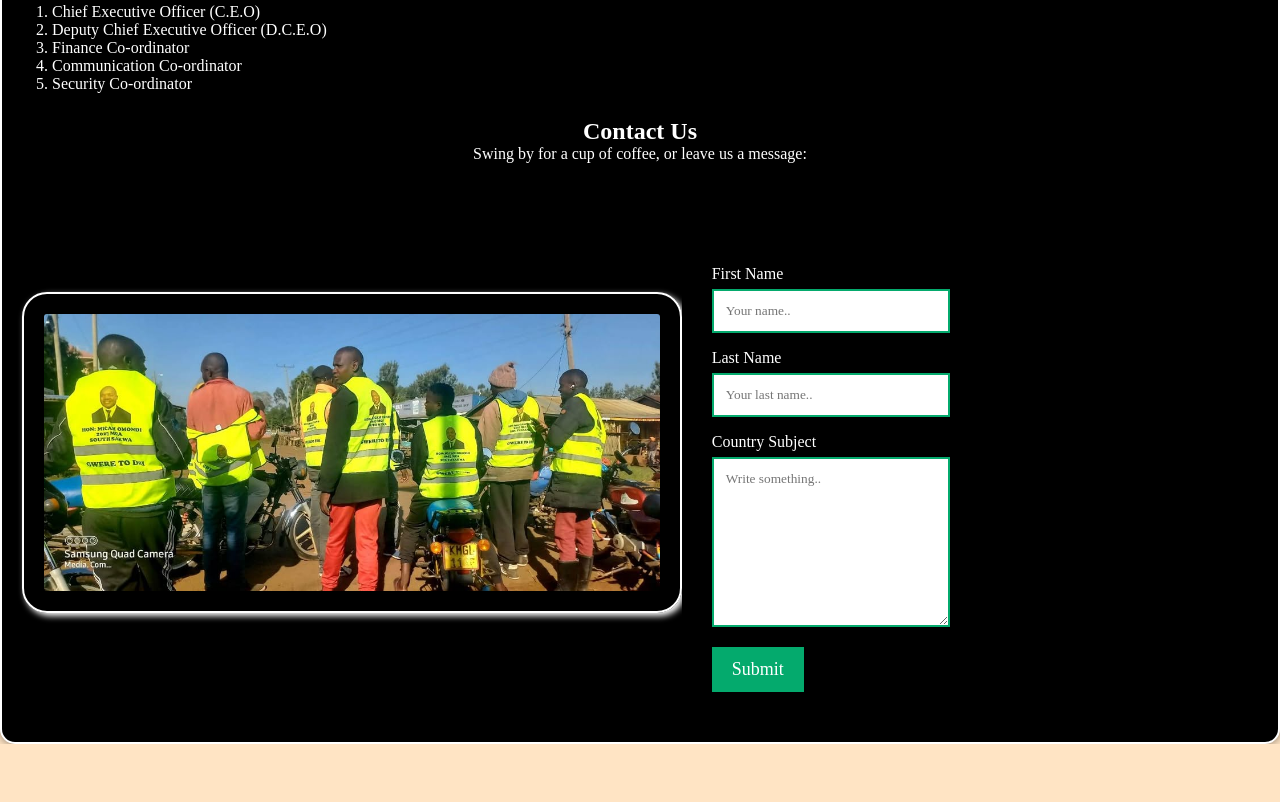
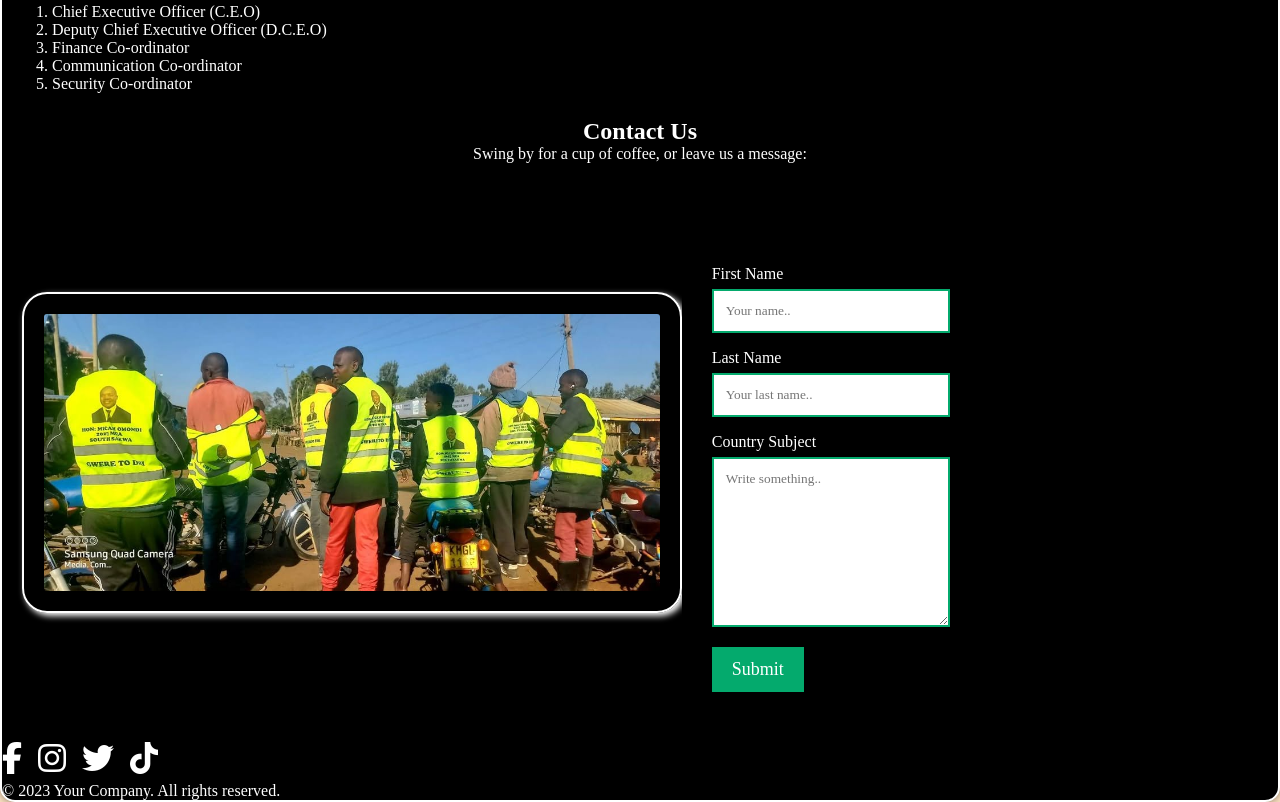
Before and after one commit to Norman-Berlin/micah, a website: page public/micah.html in a window 1280 px wide. Shown: the part 1394-2196 px from the top of the page. Before the commit the page ends 2138 px from the top, so only its background shows below. Drawn offline with nearby package versions, Linux system fonts and the light colour scheme.

Commit message:
Update micah.html

```diff
--- a/public/micah.html
+++ b/public/micah.html
@@ -42,14 +42,18 @@
         <div class="client_info">
             <h1>HON. MICAH OMONDI OTIENO</h1>
             <h2>For MCA South Sakwa 2027</h2>
-            <p>A brief description of Micah Omondi</p>
+            <p>Hon. Micah Omondi Otieno is a politician with solid ideas and <br>manifestos to help the residece of South Sakwa
+                walk through their <br>ambitions of live improvements and creation of employments. <br> He is a young leader whose leadership skills
+                are admired all <br> the way he was in High school.
+
+            </p>
         </div>
     </div>
 
     <section id="home" class="hero-container">
          <div class="hero-btn">
             <div class="dropdown">
-                <button><a href="">Join Our Community</a></button>
+                <button><a href="">Join Our Community</a></button >
                  <div class="dropdown-content">
                     <a href="https://www.facebook.com/profile.php?id=61573759766336">Facebook</a>
                     <a href="https://www.instagram.com/hon_micah_omondi_mca2027/?__pwa=1">Instagram</a>
@@ -57,7 +61,7 @@
                     <a href="https://www.tiktok.com/@southsakwagenzarena?lang=en">Tiktok</a>
                 </div>
             </div>
-            <a href="https://wa.me/+254768246819 " class="btn">Contact Me </a>
+
         </div>
 
     </section>
@@ -121,6 +125,26 @@
 </div>
 </div>
 
+<footer class="footer">
+    <div class="footer-content">
+        <div class="social-icons">
+            <a href="https://facebook.com" target="_blank" aria-label="Facebook">
+                <i class="fab fa-facebook-f"></i>
+            </a>
+            <a href="https://instagram.com" target="_blank" aria-label="Instagram">
+                <i class="fab fa-instagram"></i>
+            </a>
+            <a href="https://twitter.com" target="_blank" aria-label="Twitter">
+                <i class="fab fa-twitter"></i>
+            </a>
+            <a href="https://tiktok.com" target="_blank" aria-label="TikTok">
+                <i class="fab fa-tiktok"></i>
+            </a>
+        </div>
+        <p>&copy; 2023 Your Company. All rights reserved.</p>
+    </div>
+</footer>
+
 </div>
 
 </body>
```
